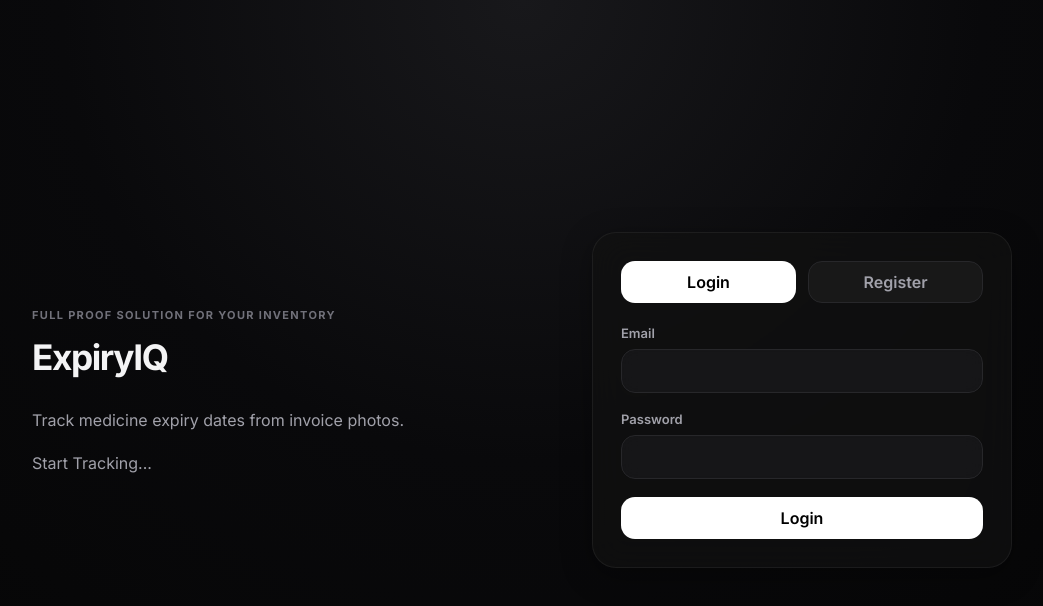
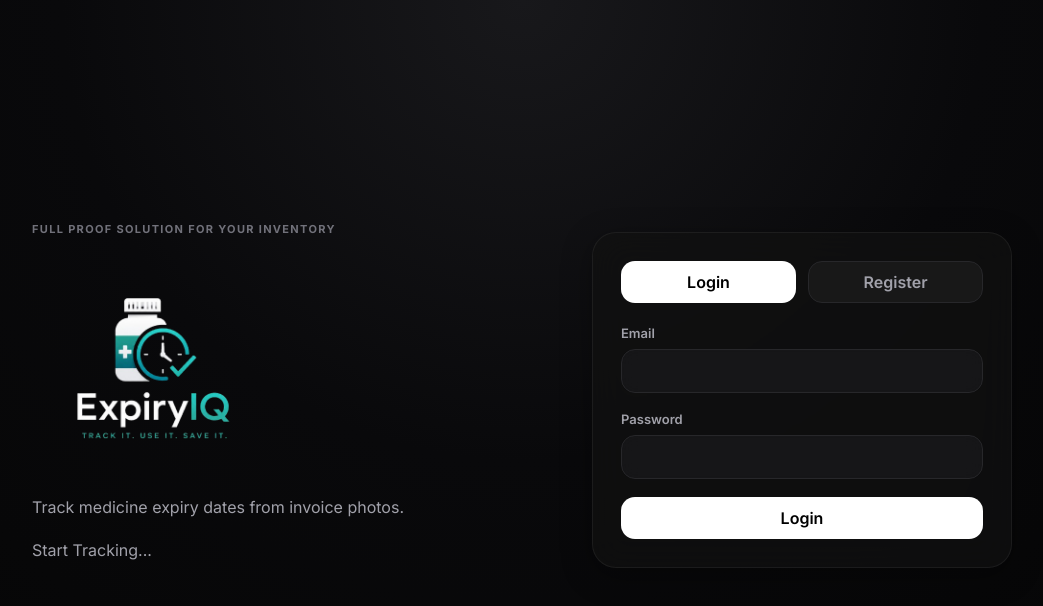
Before and after one commit to abhishek-kumawat-1/expiryIQ, a Next.js app: page /login in a window 1280 px wide. Shown: the top 606 px of the page, without its empty margins (118-1161 px from the left). Built offline with nearby package versions, Linux system fonts and the light colour scheme; no server answers.

Commit message:
Change logo

```diff
--- a/src/app/globals.css
+++ b/src/app/globals.css
@@ -1296,3 +1296,17 @@ table {
   .table-actions {
     flex-wrap: wrap;
   }
+
+
+
+/* =========================
+   LANDING LOGO
+========================= */
+
+.landing-logo {
+  width: 240px;
+
+  height: auto;
+
+  object-fit: contain;
+}
--- a/src/app/login/page.tsx
+++ b/src/app/login/page.tsx
@@ -1,7 +1,7 @@
 import { redirect } from "next/navigation";
 import { getCurrentUser } from "@/lib/auth";
 import { AuthForm } from "@/components/auth-form";
-
+import Image from "next/image";
 export default async function LoginPage() {
   const user = await getCurrentUser();
   if (user) {
@@ -13,7 +13,7 @@ export default async function LoginPage() {
       <section className="auth-panel">
         <div>
           <p className="eyebrow">Full Proof Solution for your inventory</p>
-          <h1>ExpiryIQ</h1>
+          <Image src="/logo.png" alt="ExpiryIQ Logo" width={260} height={80} priority className="landing-logo" />
           <p className="muted">Track medicine expiry dates from invoice photos.</p>
           <p className="muted">Start Tracking...</p>
         </div>
--- a/src/components/auth-form.tsx
+++ b/src/components/auth-form.tsx
@@ -1,6 +1,7 @@
 "use client";
 
 import { FormEvent, useState } from "react";
+
 
 type Mode = "login" | "register";
 
```
Also changed, not shown: public/logo.png (added).
